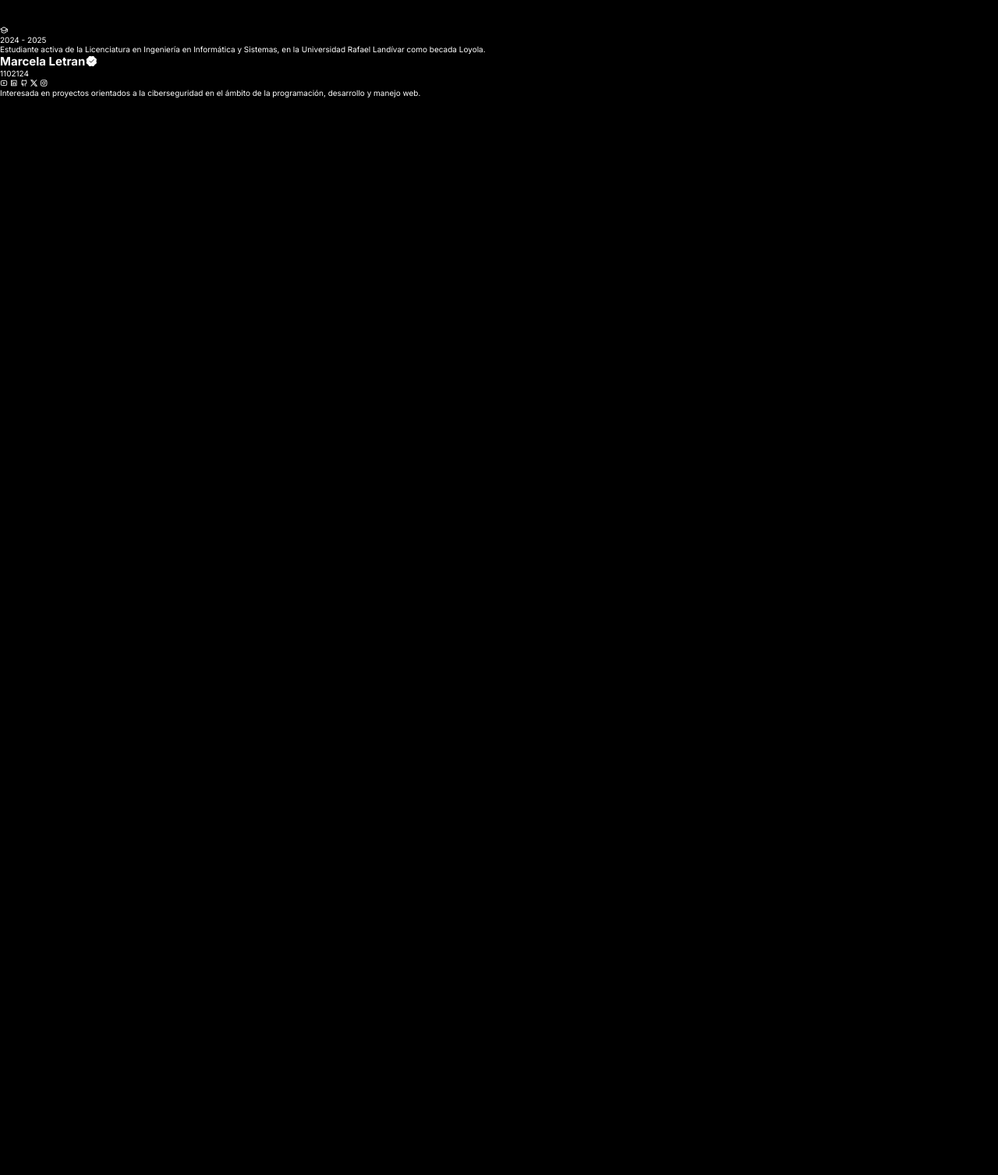
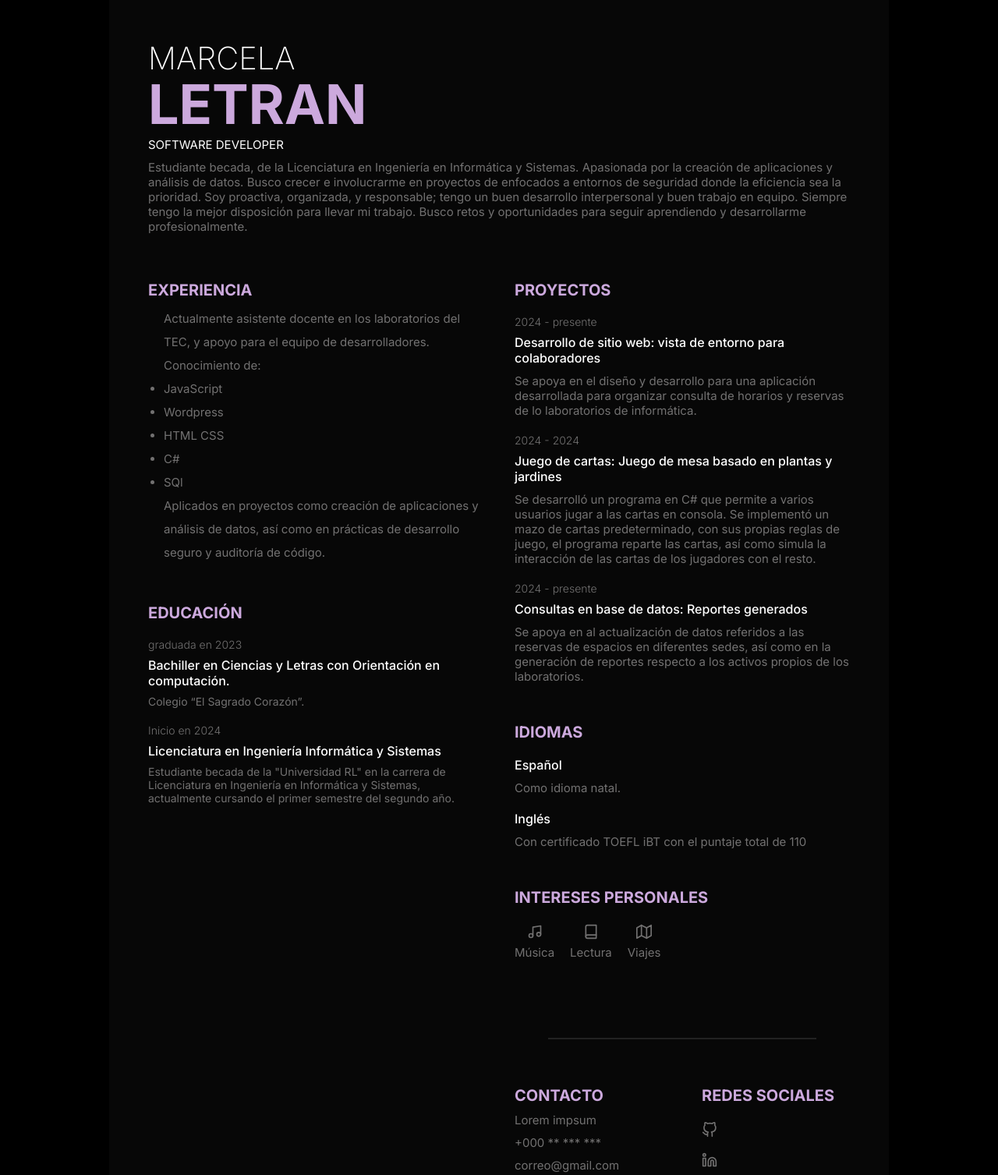
Before and after one commit to Estrellasaln0rte/EstrellasalN0rte.github.io, a plain HTML site: page index.html in a window 1280 px wide. Shown: the whole page at 78% size. Before the commit the page ends 800 px from the top, so only its background shows below. Drawn offline with nearby package versions, Linux system fonts and the light colour scheme.

Commit message:
Update index.html

```diff
--- a/index.html
+++ b/index.html
@@ -1,103 +1,161 @@
-
 <!DOCTYPE html>
 <html lang="en">
 
 <head>
-    <meta charset="UTF-8">
-    <meta name="viewport" content="width=device-width, initial-scale=1.0">
-    <link rel="stylesheet" href="https://cdnjs.cloudflare.com/ajax/libs/remixicon/4.2.0/remixicon.min.css">
-    <link rel="stylesheet" href="pretty.css">
-    <title>Curriculum vitae</title>
+  <meta charset="UTF-8">
+  <meta http-equiv="X-UA-Compatible" content="IE=edge">
+  <meta name="viewport" content="width=device-width, initial-scale=1.0">
+  <title>Vitae</title>
+  <script src="https://unpkg.com/feather-icons"></script>
+  <link rel="stylesheet" href="pretty.css">
 </head>
 
 <body>
+  <div class="container">
+    <div class="profile">
+      <div class="profile_container">
+        <div>
+          <h1 class="profile_name">
+            <span class="profile_name_firstName">Marcela</span>
+            <span class="profile_name_lastName">Letran</span>
+          </h1>
+          <p class="profile_title">Software Developer</p>
+          <p class="description profile_description">
+            Estudiante becada, de la Licenciatura en Ingeniería en Informática y Sistemas. Apasionada por la creación de aplicaciones y análisis de datos. Busco crecer e involucrarme en proyectos de enfocados a entornos de seguridad donde la eficiencia sea la prioridad. Soy proactiva, organizada, y responsable; tengo un buen desarrollo interpersonal y buen trabajo en equipo. Siempre tengo la mejor disposición para llevar mi trabajo. Busco retos y oportunidades para seguir aprendiendo y desarrollarme profesionalmente.
+          </p>
+        </div>
+      </div>
+    </div>
+    <div class="group-1">
+      <div class="skills">
+        <h3 class="title">Experiencia</h3>
 
-    <div class="container1">
-        <header>
+        <ul class="skills_list description">
+        <p>
+            Actualmente asistente docente en los laboratorios del TEC, y apoyo para el equipo de desarrolladores.
+        </p>
+        <p>
+            Conocimiento de:
+        </p>
+          <li>JavaScript</li>
+          <li>Wordpress</li>
+          <li>HTML CSS</li>
+          <li>C#</li>
+          <li>SQl</li>
+        <p>
+            Aplicados en proyectos como creación de aplicaciones y análisis de datos, así como en prácticas de desarrollo seguro y auditoría de código.
+        </p>
+        </ul>
+      </div>
+      <div class="edu">
+        <h3 class="title">Educación</h3>
+        <div class="edu_item">
+          <p class="item_preTitle">graduada en 2023</p>
+          <h4 class="item_title">Bachiller en Ciencias y Letras con Orientación en computación.</h4>
+          <p class="item_subtitle">
+            Colegio “El Sagrado Corazón”.
+          </p>
+        </div>
+        <div class="edu_item">
+          <p class="item_preTitle">Inicio en 2024</p>
+          <h4 class="item_title">Licenciatura en Ingeniería  Informática y Sistemas</h4>
+          <p class="item_subtitle">
+            Estudiante becada de la "Universidad RL" en la carrera de Licenciatura en Ingeniería en Informática y Sistemas, actualmente cursando el primer semestre del segundo año.
+          </p>
+        </div>
+      </div>
+    </div>
+    <div class="group-2">
+      <div class="exp">
+        <h3 class="title">Proyectos</h3>
+        <div class="exp_item">
+          <p class="item_preTitle">2024 - presente</p>
+          <h4 class="item_title">Desarrollo de sitio web: vista de entorno para colaboradores</h4>
+          <p class=" description">
+            Se apoya en el diseño y desarrollo para una aplicación desarrollada para organizar consulta de horarios y reservas de lo laboratorios de informática.
+          </p>
+        </div>
+        <div class="exp_item">
+          <p class="item_preTitle">2024 - 2024</p>
+          <h4 class="item_title">Juego de cartas: Juego de mesa basado en plantas y jardines</h4>
+          <p class="description">
+            Se desarrolló un programa en C# que permite a varios usuarios jugar a las cartas en consola. Se implementó un mazo de cartas predeterminado, con sus propias reglas de juego, el programa reparte las cartas, así como simula la interacción de las cartas de los jugadores con el resto.
+          </p>
+        </div>
+        <div class="exp_item">
+          <p class="item_preTitle">2024 - presente</p>
+          <h4 class="item_title">Consultas en base de datos: Reportes generados</h4>
+          <p class="description">
+            Se apoya en al actualización de datos referidos a las reservas de espacios en diferentes sedes, así como en la generación de reportes respecto a los activos propios de los laboratorios.
+          </p>
+        </div>
+      </div>
+      <div class="awards">
+        <h3 class="title">Idiomas</h3>
+        <div class="awards_item">
+          <h4 class="item_title">Español</h4>
+          <p class="description">
+            Como idioma natal.
+          </p>
+        </div>
+        <div class="awards_item">
+          <h4 class="item_title">Inglés</h4>
+          <p class="description">
+            Con certificado TOEFL iBT con el puntaje total de 110
+          </p>
+        </div>
+      </div>
 
-            <div class="profile">
-                <img src="">
-            </div>
-
-            <div class="info">
-                <div class="count">
-                    <i class="ri-graduation-cap-line"></i>
-                    <p>2024 - 2025</p>
-                </div>
-                <p>Estudiante activa de la Licenciatura en Ingeniería en Informática y Sistemas, en la Universidad Rafael Landívar como becada Loyola.</p>
-            </div>
-
-        </header>
-
-        <div class="about">
-            <h2>Marcela Letran<i class="ri-verified-badge-fill"></i></h2>
-            <p>1102124</p>
-        </div>
-
-        <div class="social-links">
-            <a href="#"><i class="ri-youtube-line"></i></a>
-            <a href="#"><i class="ri-linkedin-box-line"></i></a>
-            <a href="#"><i class="ri-github-line"></i></a>
-            <a href="#"><i class="ri-twitter-x-line"></i></a>
-            <a href="#"><i class="ri-instagram-line"></i></a>
-        </div>
-
-        <div class="tab-content active-tab-content" id="tab-1">
-            <p>Interesada en proyectos orientados a la ciberseguridad en el ámbito de la programación, desarrollo y manejo web.</p>
-            <br>
+      <div class="interest">
+        <h3 class="title">Intereses personales</h3>
+        <div class="interest_items">
+          <div class="interest_item">
+            <i data-feather="music"></i>
+            <span>Música</span>
+          </div>
+          <div class="interest_item">
+            <i data-feather="book"></i>
+            <span>Lectura</span>
+          </div>
+          <div class="interest_item">
+            <i data-feather="map"></i>
+            <span>Viajes</span>
+          </div>
         </div>
 
     </div>
-
-<!--
-    <div class="skills" id="skills">
-        <h5>My Skills</h5>
-        <h3>My Expertise</h3>
-        <div class="skill-items">
-            <div class="item">
-                <div class="icon"><i class='bx bx-directions'></i></div>
-                <h4>Strategy & Direction</h4>
-                <p>
-                    Lorem ipsum dolor sit amet, consectetur adipiscing elit. Suspendisse varius enim in eros elementum
-                    tristique.
-                </p>
-            </div>
-            <div class="item">
-                <div class="icon"><i class='bx bx-bookmark-heart'></i></div>
-                <h4>Branding & Logo</h4>
-                <p>
-                    Lorem ipsum dolor sit amet, consectetur adipiscing elit. Suspendisse varius enim in eros elementum
-                    tristique.
-                </p>
-            </div>
-            <div class="item">
-                <div class="icon"><i class='bx bxl-figma'></i></i></div>
-                <h4>UI & UX Design</h4>
-                <p>
-                    Lorem ipsum dolor sit amet, consectetur adipiscing elit. Suspendisse varius enim in eros elementum
-                    tristique.
-                </p>
-            </div>
-            <div class="item">
-                <div class="icon"><i class='bx bx-code-alt'></i></i></div>
-                <h4>Webflow Coding</h4>
-                <p>
-                    Lorem ipsum dolor sit amet, consectetur adipiscing elit. Suspendisse varius enim in eros elementum
-                    tristique.
-                </p>
-            </div>
+    <hr>
+    <div class="group-3">
+      <div class="contact">
+        <h3 class="title">Contacto</h3>
+        <div class="contact_info">
+          <p class="description">
+            Lorem impsum
+          </p>
+          <p class="description">
+            +000 ** *** ***
+          </p>
+          <p class="description">
+            correo@gmail.com
+          </p>
         </div>
+      </div>
+      <div class="social">
+        <h3 class="title">Redes Sociales</h3>
+        <div class="social_items">
+          <a href="#" target="_b" class="social_item">
+            <i data-feather="github"></i>
+          </a>
+          <a href="#" target="_blank" class="social_item">
+            <i data-feather="linkedin"></i>
+          </a>
+        </div>
+      </div>
     </div>
-
-
-        <div class="separator"></div>
-        <div class="bottom">
-
-        </div>
-    </footer>
-
-    <script src="script.js"></script>
--->
+  </div>
+  <script>
+    feather.replace()
+  </script>
 </body>
 
 </html>
```
